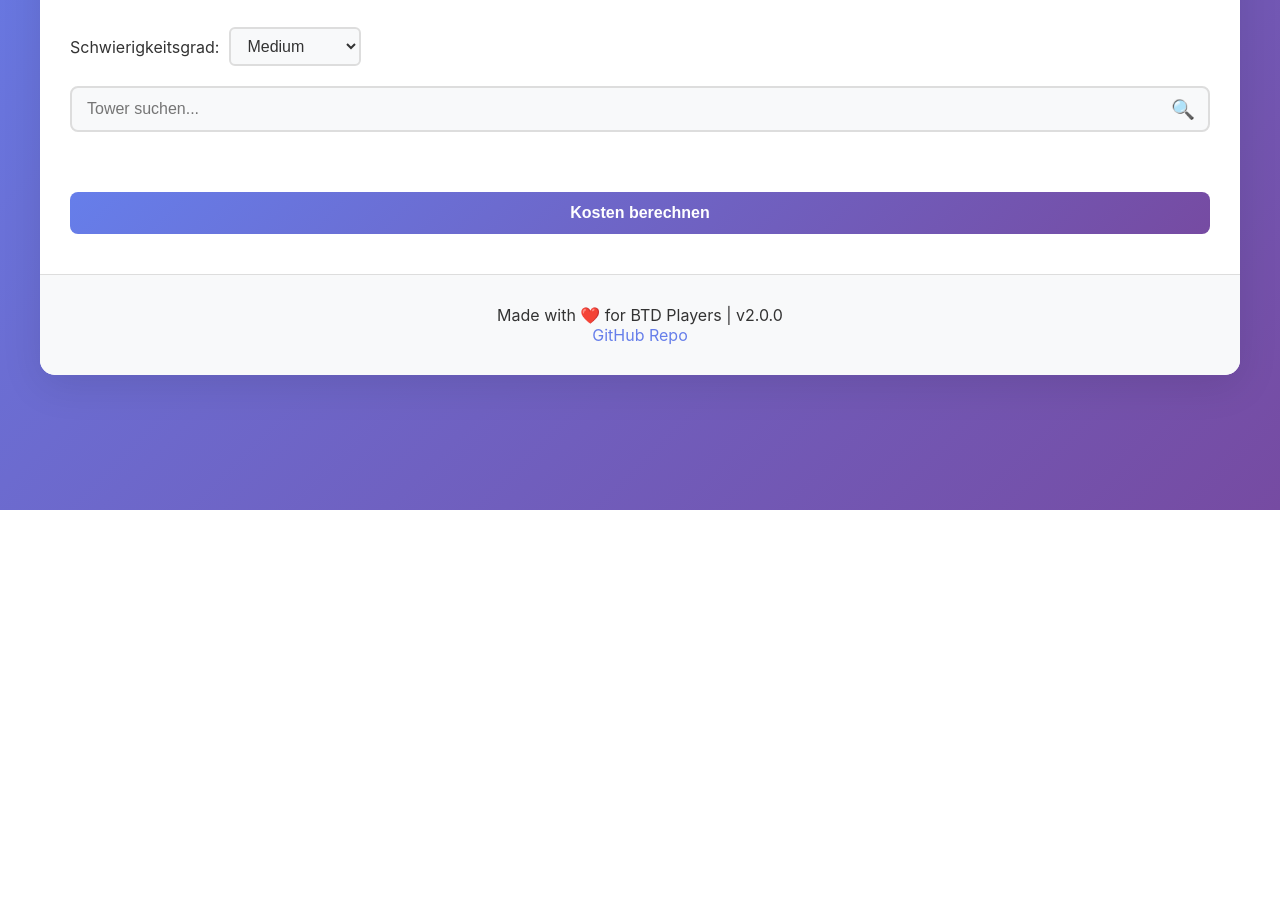
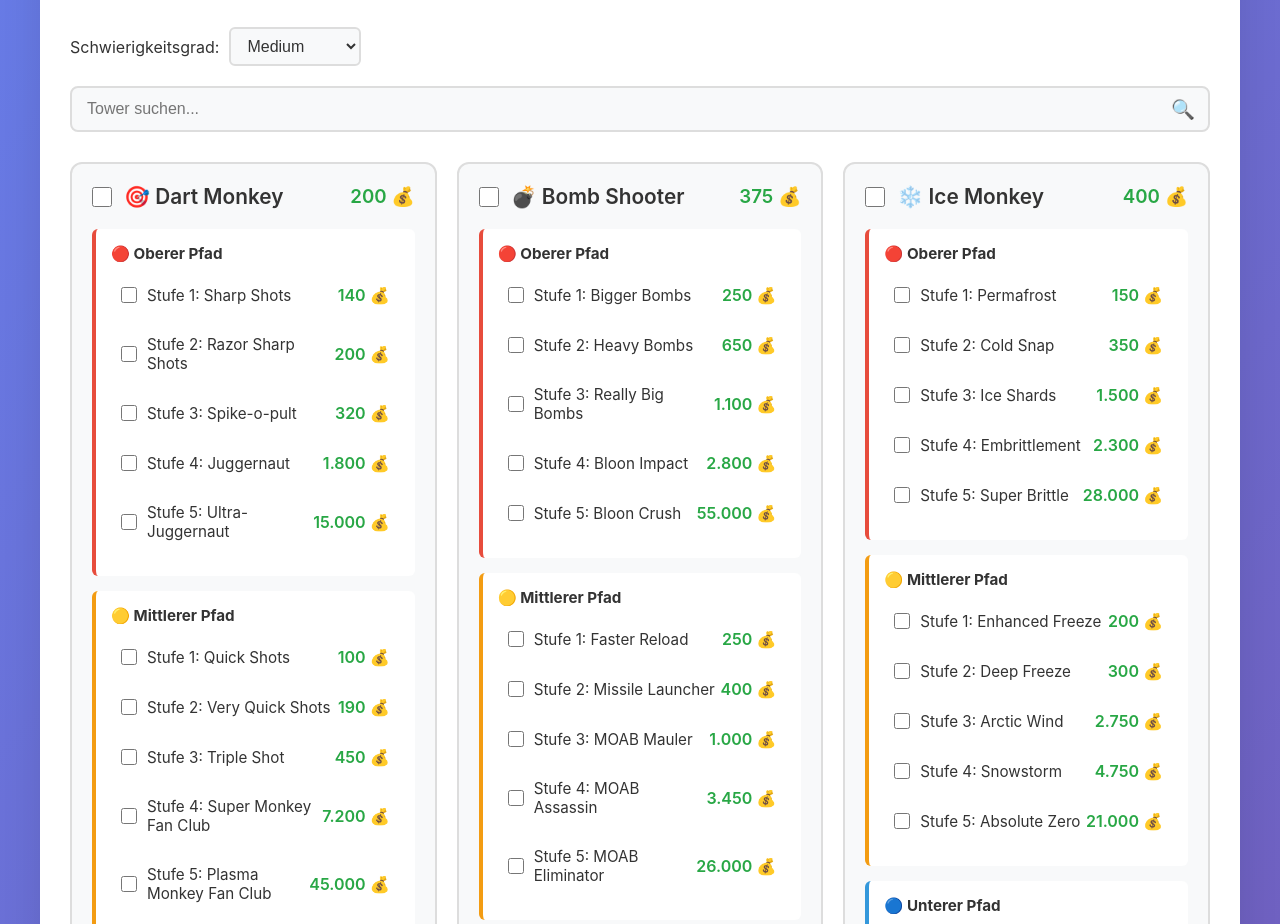
Before and after one commit to user043-tech/Bloons-Upgrade-manager, a website: page index.html in a window 1280 px wide. Shown: the part 290-1214 px from the top of the page. Before the commit the page ends 800 px from the top, so only its background shows below. Drawn offline with Linux system fonts and the light colour scheme.

Commit message:
Change script source from app_improved.js to app.js

```diff
--- a/index.html
+++ b/index.html
@@ -78,6 +78,6 @@
     </footer>
   </div>
 
-  <script src="app_improved.js"></script>
+  <script src="app.js"></script>
 </body>
 </html>
```
